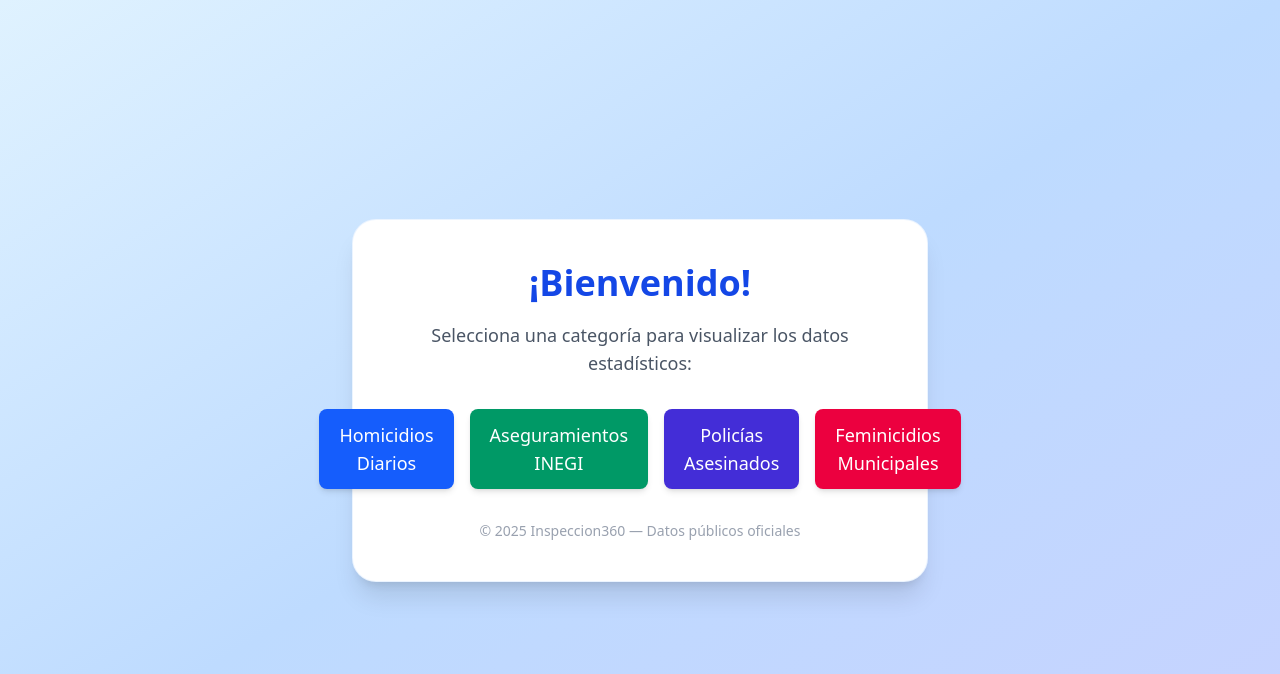
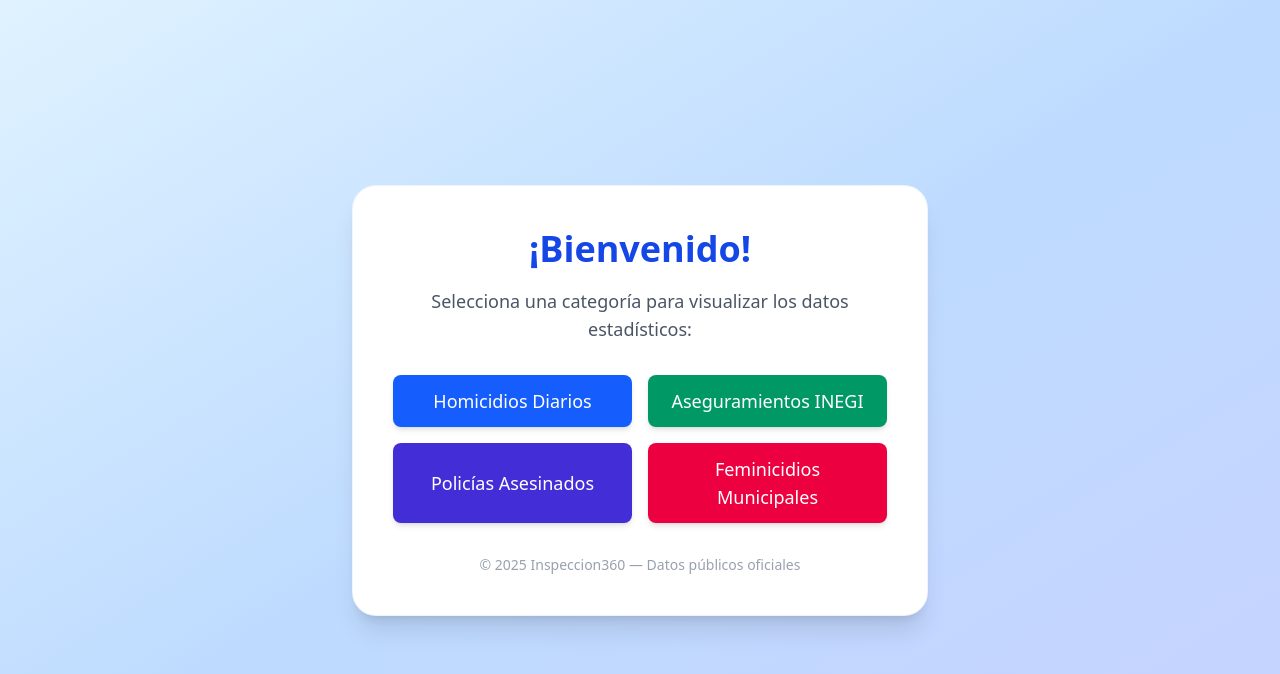
Before and after one commit to LEONAR2S/DashboardHomDiarios, a React (Vite) app: page / in a window 1280 px wide. Shown: the top 674 px of the page. Built offline with nearby package versions, Linux system fonts and the light colour scheme.

Commit message:
Fix: Actualizacion 16/10/2025

```diff
--- a/src/App.tsx
+++ b/src/App.tsx
@@ -49,37 +49,41 @@ const App: React.FC = () => {
           <p className="text-base sm:text-lg text-gray-600 mb-8">
             Selecciona una categoría para visualizar los datos estadísticos:
           </p>
-          <div className="flex flex-col sm:flex-row justify-center gap-4 w-full">
+
+          {/* Botones centrados y contenidos */}
+          <div className="flex flex-wrap justify-center gap-4 w-full">
             <button
               onClick={() => setSelectedOption('homicidios')}
-              className="flex-1 px-5 py-3 bg-blue-600 text-white text-base sm:text-lg font-medium rounded-lg shadow-md hover:bg-blue-700 active:scale-95 transition-all duration-200"
+              className="w-full sm:w-[calc(50%-0.5rem)] px-5 py-3 bg-blue-600 text-white text-base sm:text-lg font-medium rounded-lg shadow-md hover:bg-blue-700 active:scale-95 transition-all duration-200"
             >
               Homicidios Diarios
             </button>
             <button
               onClick={() => setSelectedOption('aseguramientos')}
-              className="flex-1 px-5 py-3 bg-emerald-600 text-white text-base sm:text-lg font-medium rounded-lg shadow-md hover:bg-emerald-700 active:scale-95 transition-all duration-200"
+              className="w-full sm:w-[calc(50%-0.5rem)] px-5 py-3 bg-emerald-600 text-white text-base sm:text-lg font-medium rounded-lg shadow-md hover:bg-emerald-700 active:scale-95 transition-all duration-200"
             >
               Aseguramientos INEGI
             </button>
             <button
               onClick={() => setSelectedOption('policiales')}
-              className="flex-1 px-5 py-3 bg-indigo-700 text-white text-base sm:text-lg font-medium rounded-lg shadow-md hover:bg-indigo-800 active:scale-95 transition-all duration-200"
+              className="w-full sm:w-[calc(50%-0.5rem)] px-5 py-3 bg-indigo-700 text-white text-base sm:text-lg font-medium rounded-lg shadow-md hover:bg-indigo-800 active:scale-95 transition-all duration-200"
             >
               Policías Asesinados
             </button>
             <button
               onClick={() => setSelectedOption('feminicidios')}
-              className="flex-1 px-5 py-3 bg-rose-600 text-white text-base sm:text-lg font-medium rounded-lg shadow-md hover:bg-rose-700 active:scale-95 transition-all duration-200"
+              className="w-full sm:w-[calc(50%-0.5rem)] px-5 py-3 bg-rose-600 text-white text-base sm:text-lg font-medium rounded-lg shadow-md hover:bg-rose-700 active:scale-95 transition-all duration-200"
             >
               Feminicidios Municipales
             </button>
           </div>
+
           <p className="text-xs sm:text-sm text-gray-400 mt-8">
             © 2025 Inspeccion360 — Datos públicos oficiales
           </p>
         </div>
       </div>
+
     );
   }
 
```
